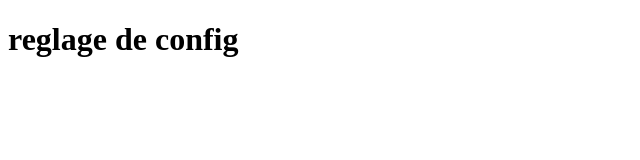
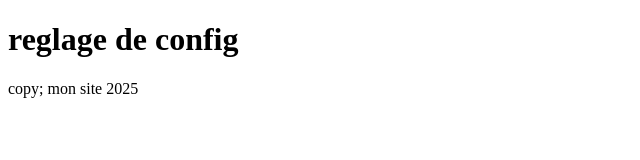
Before and after one commit to israelkoffi863-glitch/git-test, a plain HTML site: page index.html in a window 1280 px wide. Shown: the whole page, without its empty margins (0-640 px from the left). Drawn offline with Linux system fonts and the light colour scheme.

Commit message:
ajout du pied de page

```diff
--- a/index.html
+++ b/index.html
@@ -7,5 +7,8 @@
 </head>
 <body>
     <h1>reglage de config</h1>
+    <footer>
+        <p>copy; mon site 2025</p>
+    </footer>
 </body>
 </html>
```
